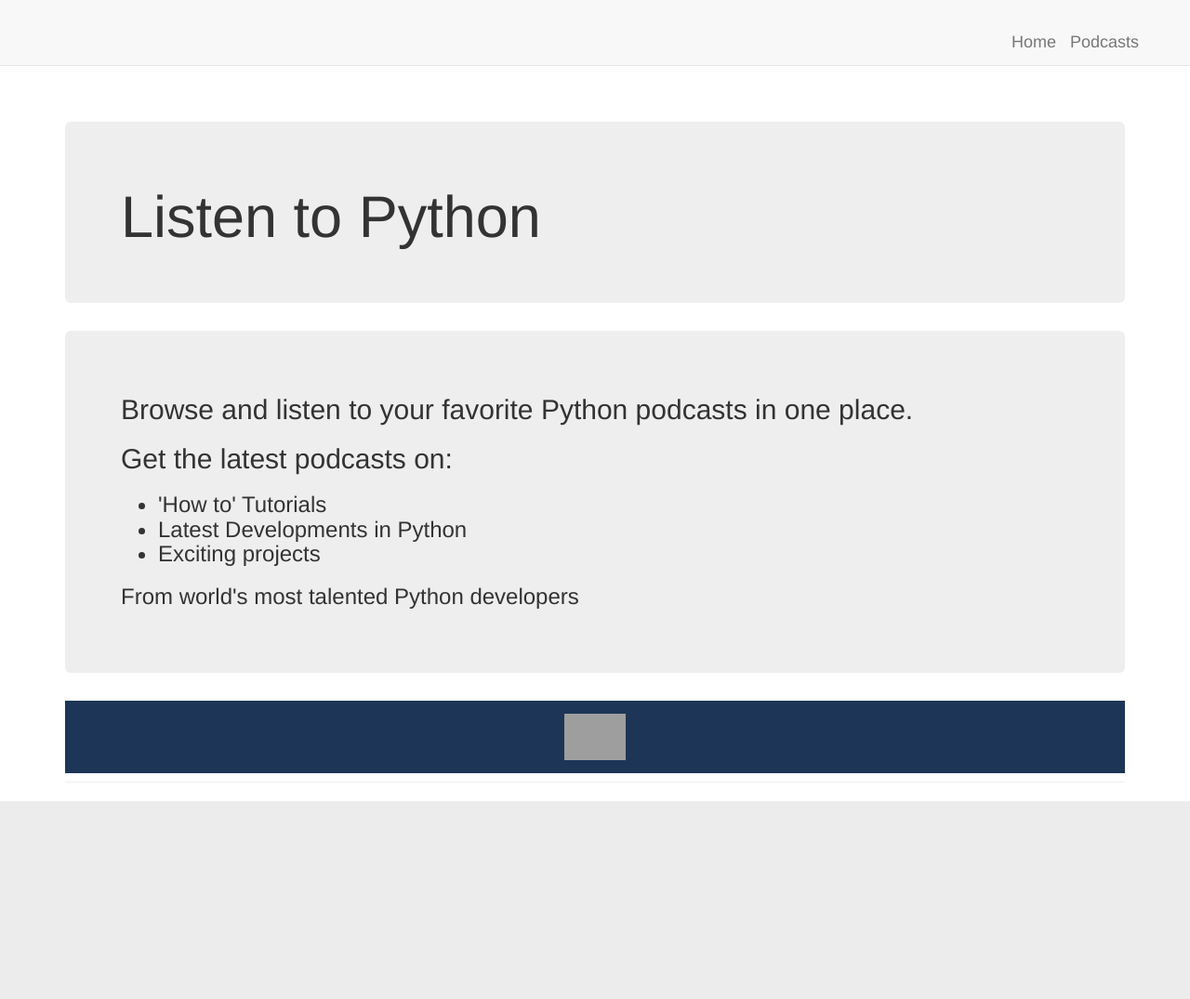
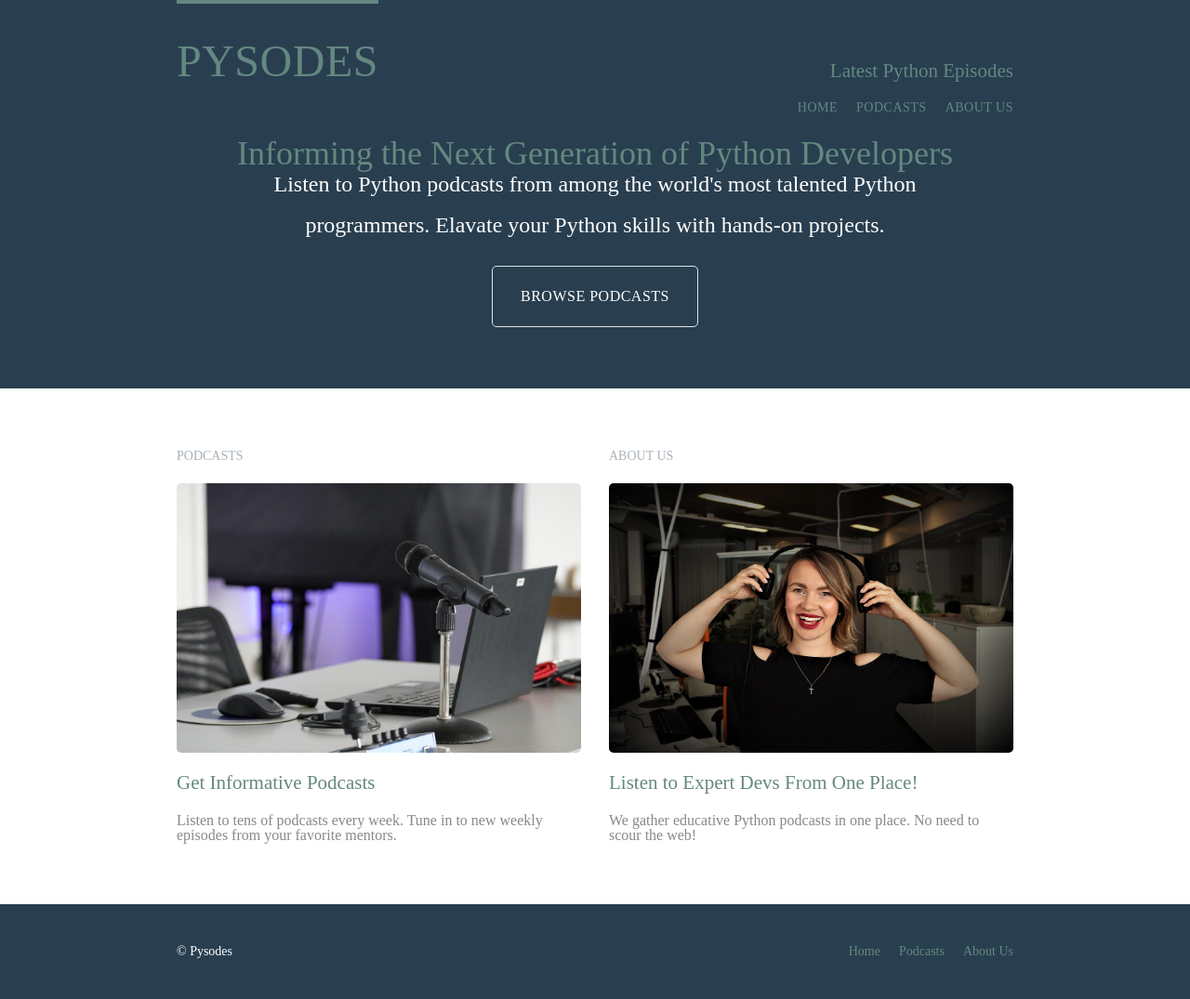
Before and after one commit to Nickodhiambo/Python-Content-Aggregator-Website, a Django app: page /epysodes/home/ in a window 1280 px wide. Shown: the whole page at 93% size. Before the commit the page ends 862 px from the top, so only its background shows below. Run offline with Django 3.2, Linux system fonts and the light colour scheme; some libraries are stand-ins or nearby versions; grey boxes are pictures that could not be loaded.

Commit message:
Modified front-end

```diff
--- a/content_aggregator/settings.py
+++ b/content_aggregator/settings.py
@@ -43,7 +43,6 @@
 
     # Third-part apps
     'django_apscheduler',
-    'bootstrap3',
 ]
 
 MIDDLEWARE = [
--- a/episodes/urls.py
+++ b/episodes/urls.py
@@ -9,4 +9,7 @@
 
         # Podcasts page
         path('podcasts/', views.PodcastsPageView.as_view(), name="podcasts"),
+
+        # About page
+        path('about/', views.about, name="about")
         ]
--- a/episodes/views.py
+++ b/episodes/views.py
@@ -9,9 +9,14 @@
     template_name = 'index.html'
     return render(request, template_name)
 
+def about(request):
+    """About Us page view"""
+    template_name = 'about.html'
+    return render(request, template_name)
+
 class PodcastsPageView(ListView):
     """Retrieves episodes from the database"""
-    template_name = 'episodes.html'
+    template_name = 'podcasts.html'
     model = Episode
 
     def get_context_data(self, **kwargs):
--- /dev/null
+++ b/static/1-main.css
@@ -0,0 +1,365 @@
+/* http://meyerweb.com/eric/tools/css/reset/ 2. v2.0 | 20110126
+  License: none (public domain)
+*/
+
+html, body, div, span, applet, object, iframe,
+h1, h2, h3, h4, h5, h6, p, blockquote, pre,
+a, abbr, acronym, address, big, cite, code,
+del, dfn, em, img, ins, kbd, q, s, samp,
+small, strike, strong, sub, sup, tt, var,
+b, u, i, center,
+dl, dt, dd, ol, ul, li,
+fieldset, form, label, legend,
+table, caption, tbody, tfoot, thead, tr, th, td,
+article, aside, canvas, details, embed,
+figure, figcaption, footer, header, hgroup,
+menu, nav, output, ruby, section, summary,
+time, mark, audio, video {
+  margin: 0;
+  padding: 0;
+  border: 0;
+  font-size: 100%;
+  font: inherit;
+  vertical-align: baseline;
+}
+/* HTML5 display-role reset for older browsers */
+article, aside, details, figcaption, figure,
+footer, header, hgroup, menu, nav, section {
+  display: block;
+}
+body {
+  line-height: 1;
+}
+ol, ul {
+  list-style: none;
+}
+blockquote, q {
+  quotes: none;
+}
+blockquote:before, blockquote:after,
+q:before, q:after {
+  content: '';
+  content: none;
+}
+table {
+  border-collapse: collapse;
+  border-spacing: 0;
+}
+
+/*
+======================================
+Fonts
+======================================
+*/
+
+body {
+    background: #293f50;
+    color: #888;
+    font: 300 16/22px "Lato", "Open Sans", "Helvetica Neue", Helvetica, Arial, sans-serif;
+}
+
+/*
+  ========================================
+  Grid
+  ========================================
+*/
+
+*,
+*:before,
+*:after {
+  -webkit-box-sizing: border-box;
+     -moz-box-sizing: border-box;
+          box-sizing: border-box;
+}
+
+.grid,
+.container {
+    margin: 0px auto;
+    width: 960px;
+}
+
+.container {
+    padding-left: 30px;
+    padding-right: 30px;
+}
+
+/*
+===================
+Clearfix
+===================
+*/
+
+.group:before,
+.group:after {
+  content: "";
+  display: table;
+}
+.group:after {
+  clear: both;
+}
+.group {
+  clear: both;
+  *zoom: 1;
+}
+
+/*
+==========================
+Rows
+=========================
+*/
+
+.row,
+.row-alt {
+    min-width: 960px;
+}
+
+.row {
+    background: #fff;
+    padding: 66px 0 44px 0;
+}
+
+.row-alt {
+    background: #cbe2c1;
+    background: -webkit-linear-gradient(to right, #a1d3b0, #f6f1d3);
+    background: -moz-linear-gradient(to right, #a1d3b0, #f6f1d3);
+    background: linear-gradient(to right, #a1d3b0, #f6f1d3);
+    padding: 44px 0 22px 0;
+  }
+
+/*
+==================
+Typography
+=================
+*/
+
+h1, h3, h4, h5, p {
+    margin-bottom: 22px;
+}
+
+h1, h2, h3, h4 {
+    color: #648880;
+}
+
+h1 {
+    font-size: 36px;
+    line-height: 22px;
+}
+
+h2 {
+    font-size: 24px;
+    line-height: 22px;
+}
+
+h3 {
+    font-size: 21px;
+}
+
+h4 {
+    font-size: 18px;
+}
+
+h5 {
+    color: #a9b2b9;
+    font-size: 14px;
+    font-weight: 400;
+    text-transform: uppercase;
+}
+
+.teaser a:hover h3 {
+    color: #a9b2b9;
+}
+
+.teaser img {
+    border-radius: 5px;
+    display: block;
+    margin-bottom: 22px;
+    max-width: 100%;
+}
+
+strong {
+    font-weight: 400;
+  }
+  cite, em {
+    font-style: italic;
+  }
+
+/*
+======================
+Buttons
+======================
+*/
+
+.btn {
+    color: #fff;
+    cursor: pointer;
+    border-radius: 5px;
+    display: inline-block;
+    font-weight: 400;
+    letter-spacing: .5px;
+    margin: 0;
+    text-transform: uppercase;
+
+}
+
+.btn-alt {
+    border: 1px solid #dfe2e5;
+    padding: 10px 30px;
+}
+
+.btn-alt:hover {
+    color: #648880;
+    background: #fff;
+}
+
+/*
+===============================
+Home
+===============================
+*/
+
+.intro {
+    color: #fff;
+    line-height: 44px;
+    padding: 22px 80px 66px 80px;
+    text-align: center;
+}
+
+.intro h2 {
+    font-size: 36px;
+}
+
+.intro p {
+    font-size: 24px;
+    font-weight: 100;
+}
+
+/*
+=================================
+Primary header
+=================================
+*/
+
+.logo {
+    border-top: 4px solid #648880;
+    font-size: 48px;
+    line-height: 44px;
+    padding: 40px 0 22px 0;
+    float: left;
+    font-weight: 100;
+    letter-spacing: .5px;
+    text-transform: uppercase;
+}
+
+/*
+=================================
+Primary-footer
+================================
+*/
+
+.primary-footer {
+    color: #648880;
+    font-size: 14px;
+    font-weight: 300;
+    padding-top: 44px;
+    padding-bottom: 44px;
+}
+
+.primary-footer small {
+    float: left;
+    font-weight: 400;
+}
+
+.col-1-2 {
+    width: 50%;
+    display: inline-block;
+    vertical-align: top;
+}
+
+.grid,
+.col-1-2 {
+    padding-left: 15px;
+    padding-right: 15px;
+}
+
+/*
+===============================
+Links
+===============================
+*/
+
+a:hover {
+    color: #a9b2b9;
+}
+
+a {
+    color: #648880;
+    text-decoration: None;
+}
+
+p a {
+    border-bottom: 1px solid #dfe2e5;
+}
+
+.tagline {
+    margin: 66px 0px 22px 0;
+    text-align: right;
+}
+
+.primary-header,
+.primary-footer {
+    color: #fff;
+}
+
+.primary-header a:hover,
+.primary-footer a:hover {
+    color: #648880;
+}
+
+/*
+=========================
+Navigation
+=========================
+*/
+
+.primary-nav {
+    font-weight: 400;
+    font-size: 14px;
+    letter-spacing: .5px;
+    text-transform: uppercase;
+}
+
+.nav {
+    text-align: right;
+}
+
+.nav li {
+    display: inline-block;
+    margin: 0 10px;
+    vertical-align: top;
+}
+
+.nav li:last-child {
+    margin-right: 0;
+}
+
+/*
+
+==============================
+Interior pages
+=============================
+*/
+.interior {
+    text-align: center;
+}
+
+.interior {
+    font-size: 21px;
+    line-height: 33px;
+}
+
+.interior img {
+    border-radius: 5px;
+    display: block;
+    margin-bottom: 22px;
+    max-width: 100%;
+}
--- a/static/main.css
+++ b/static/main.css
@@ -4,25 +4,25 @@
 
 */
 
-:root {
+/*:root {
   --red: #e63946;
   --off-white: #f9f9f9;
   --blue: #457b9d;
   --dark-blue: #1d3557;
-}
+}*/
 
 body {
   min-height: 100vh;
-  background-color: var(--off-white);
+  background-color: #293f50;
   font-family: -apple-system, BlinkMacSystemFont, "Segoe UI", Roboto, Helvetica, Arial, sans-serif,
     "Apple Color Emoji", "Segoe UI Emoji", "Segoe UI Symbol";
 }
 
-a {
+/*a {
   color: var(--red);
-}
+}*/
 
-a:hover,
+/*a:hover,
 a:focus {
   color: var(--blue);
   text-decoration: none;
@@ -35,4 +35,4 @@
 footer {
   padding: 1em;
   background-color: var(--dark-blue);
-}
+}*/
--- a/templates/index.html
+++ b/templates/index.html
@@ -1,73 +1,65 @@
-{% load bootstrap3 %}
 {% load static %}
 
 <!DOCTYPE html>
-<html lang="en">
+<html>
     <head>
         <meta charset="utf-8">
-    <meta http-equiv="X-UA-Compatible" content="IE=edge">
-    <meta http-equiv="X-UA-Compatible" content="IE=edge">
-
-    <link rel="stylesheet" href="{% static 'main.css' %}" />
-
-    <title>Epysodes</title>
-
-    {% bootstrap_css %}
-    {% bootstrap_javascript %}
+        <title>PySodes</title>
+        <link rel="stylesheet", href="{% static '1-main.css' %}">
+        <link rel="stylesheet", href="http://fonts.googleapis.com/css?family=Lato:100,300,400">
     </head>
-
     <body>
-    <!--static navbar-->
-      <nav class="navbar navbar-default navbar-static-top">
-        <div class="container">
-		<div class="row">
-                  <div class="nav navbar-nav navbar-right">
-                    <button type="button" class="navbar-toggle collapsed"
-	              data-toggle="collapse" data-target="#navbar"
-	              aria-expanded="false" aria-controls="navbar">
-	            </button>
-		    <h1>
-                      <a class="navbar-brand" href="{% url 'episodes:index' %}">Home</a>
-	              <a class="navbar-brand" href="{% url 'episodes:podcasts' %}">Podcasts</a>
+        <header class="container group">
+            <section>
+                <h1 class="logo">
+                    <a href="{% url 'episodes:index' %}">Pysodes</a>
                 </h1>
-		  </div><!--/.nav-collapse -->
+            </section>
+            <h3 class="tagline">Latest Python Episodes</h3>
+            <nav class="nav primary-nav">
+                <ul>
+                    <li><a href="{% url 'episodes:index' %}">Home</a></li><!--
+                    --><li><a href="{% url 'episodes:podcasts' %}">Podcasts</a></li><!--
+                    --><li><a href="{% url 'episodes:about' %}">About Us</a></li>
+                </ul>
+            </nav>
+        </header>
+        <section class="intro container">
+            <h2>Informing the Next Generation of Python Developers</h2>
+            <p>Listen to Python podcasts from among the world's most talented Python programmers. Elavate your Python skills with hands-on projects.</p>
+            <a class="btn btn-alt" href="{% url 'episodes:podcasts' %}">Browse podcasts</a>
+        </section>
+        <section class="row">
+            <div class="grid">
+                <!--podcasts-->
+                <section class="teaser col-1-2">
+                    <h5>Podcasts</h5>
+                    <a href="{% url 'episodes:podcasts' %}">
+                        <img src="{% static 'imgs/lap.jpg' %}" alt="Mic image">
+                        <h3>Get Informative Podcasts</h3>
+                    </a>
+                    <p>Listen to tens of podcasts every week. Tune in to new weekly episodes from your favorite mentors.</p>
+                </section><!--
+                About
+            --><section class="teaser col-1-2">
+                    <h5>About Us</h5>
+                    <a href="{% url 'episodes:about' %}">
+                        <img src="{% static 'imgs/about.jpg' %}" alt="studio image">
+                        <h3>Listen to Expert Devs From One Place!</h3>
+                    </a>
+                    <p>We gather educative Python podcasts in one place. No need to scour the web!</p>
+                </section>
             </div>
-        </div>
+        </section>
+        <footer class="primary-footer container group">
+            <small>&copy; Pysodes</small>
+            <nav class="nav">
+                <ul>
+                    <li><a href="{% url 'episodes:index' %}">Home</a></li><!--
+                    --><li><a href="{% url 'episodes:podcasts' %}">Podcasts</a></li><!--
+                    --><li><a href="{% url 'episodes:about' %}">About Us</a></li>
+                </ul>
             </nav>
-
-      <div class="container">
-        <div class="page-header">
-          {% block header %}
-	    <div class="jumbotron">
-	      <h1>Listen to Python</h1>
-	    </div>
-	   {% endblock header %}
-	<div>
-	<div class=container">
-	  {% block content %}
-	    <div class="jumbotron">
-              <h2>Browse and listen to your favorite Python podcasts in one place.</h2>
-	      <h2>
-                Get the latest podcasts on:
-	        <h3>
-	          <ul>
-                    <li>'How to' Tutorials</li>
-	            <li>Latest Developments in Python</li>
-	            <li>Exciting projects</li>
-	          </ul>
-	        </h3>
-	        <h3>From world's most talented Python developers<h3>
-	      </h2>
-	    </div>
-	   {% endblock content %}
-	 </div>
-       </div> <!-- /container -->
-       <footer class="container-fluid">
-         <div class="row">
-           <div class="col text-center">
-             <img src="{% static 'imgs/python-powered.svg' %}" alt="Python Powered" height="50px" />
-	   </div>
-	 </div>
         </footer>
     </body>
 </html>
```
Also changed, not shown: templates/about.html (added, +44 -0 lines), templates/podcasts.html (renamed from templates/episodes.html, +34 -33 lines), static/imgs/about.jpg (added), static/imgs/lap.jpg (added). Lines whose indentation alone changed are shown as unchanged.
